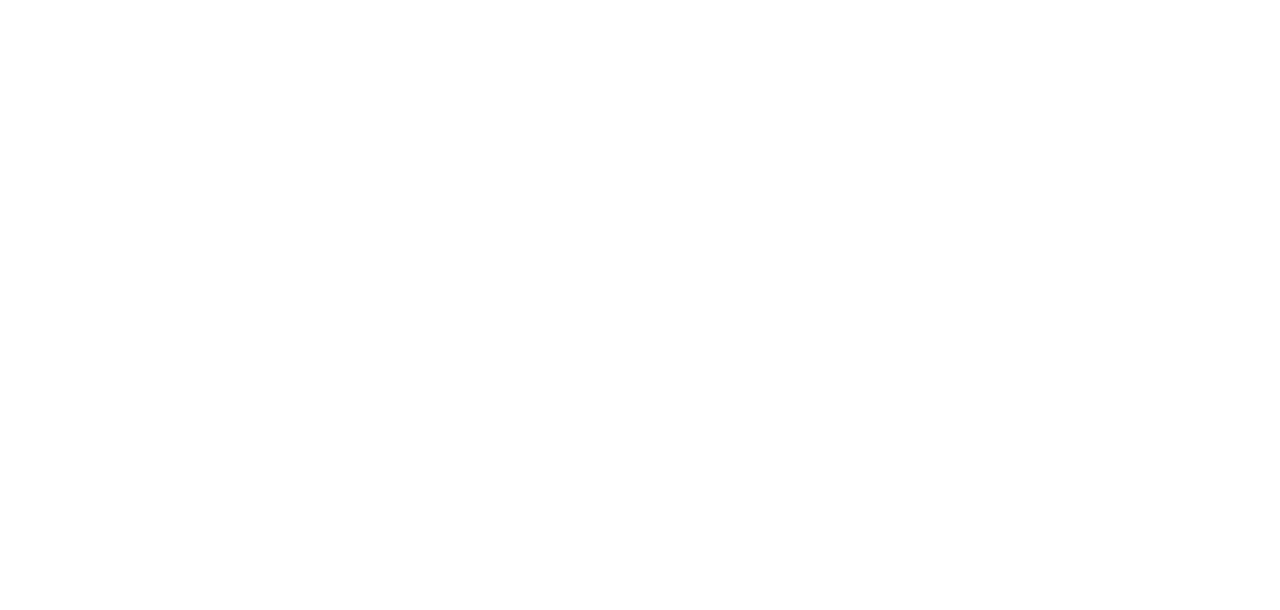
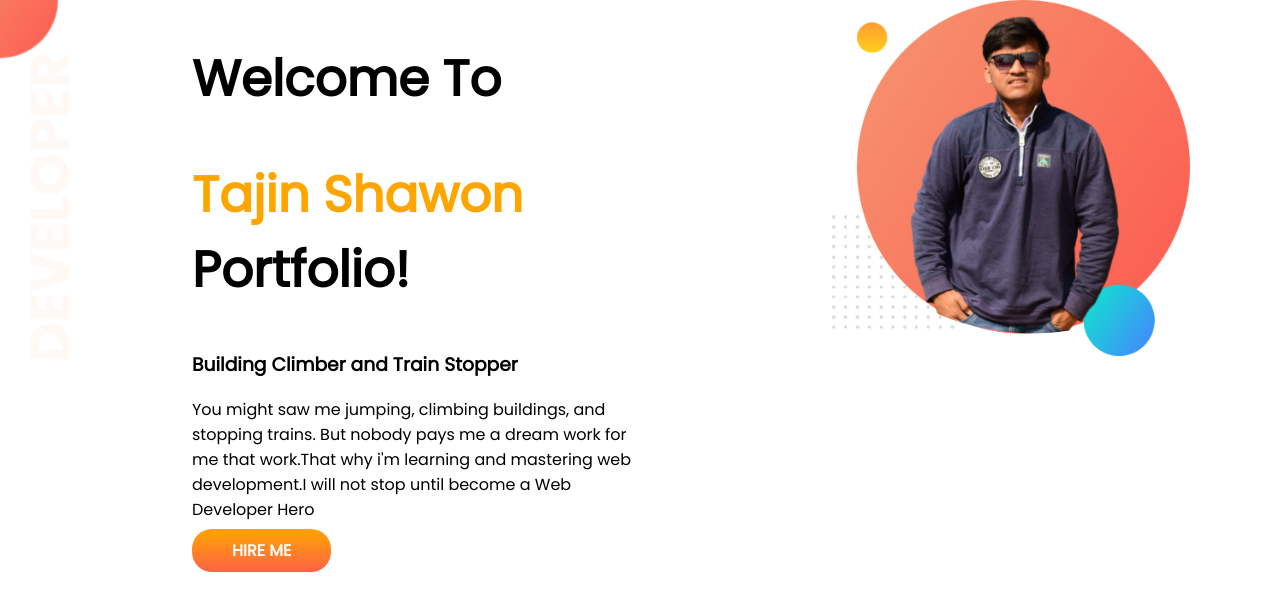
Before and after one commit to tajin002/project-1, a plain HTML site: page index.html in a window 1280 px wide. Drawn offline with Linux system fonts and the light colour scheme.

Commit message:
top-banner added

```diff
--- a/index.html
+++ b/index.html
@@ -5,9 +5,25 @@
     <meta http-equiv="X-UA-Compatible" content="IE=edge">
     <meta name="viewport" content="width=device-width, initial-scale=1.0">
     <title>Tajin Shawon</title>
+    <link rel="preconnect" href="https://fonts.googleapis.com">
+    <link rel="preconnect" href="https://fonts.gstatic.com" crossorigin>
+    <link href="https://fonts.googleapis.com/css2?family=Poppins&display=swap" rel="stylesheet">
+
     <link rel="stylesheet" href="style.css">
 </head>
 <body>
+    <section class="top-banner">
+        <div class="half-width">
+            <h1>Welcome To</h1>
+            <h1><span class="color-name">Tajin Shawon</span> Portfolio!</h1>
+            <h3>Building Climber and Train Stopper</h3>
+            <p>You might saw me jumping, climbing buildings, and stopping trains. But nobody pays me a dream work for me that work.That why i'm learning and mastering web development.I will not stop until become a Web Developer Hero</p>
+            <a class="link-button" target="_blank" href="https://www.facebook.com/tajin002/">HIRE ME</a>
+        </div>
+        <div  class="half-width">
+            <img src="images/my-bg.png" alt="">
 
+        </div>
+    </section>
 </body>
 </html>
--- a/style.css
+++ b/style.css
@@ -0,0 +1,32 @@
+body{
+    margin: 0;
+    font-family: 'Poppins', sans-serif;
+}
+h1{
+    font-size: 50px;
+}
+.color-name{
+    color: orange;
+}
+section{
+    display: flex;
+}
+.half-width{
+    width: 50%;
+    padding-left: 15%;
+}
+.half-width img {
+    width: 80%;
+}
+.link-button{
+    text-decoration: none;
+    background-image: linear-gradient(orange, tomato);
+    padding: 10px 40px;
+    border-radius: 20px;
+    color: white;
+    font-weight: 700;
+}
+.top-banner{
+    background-image: url(images/top-banner.png);
+    background-repeat: no-repeat;
+}
```
Also changed, not shown: images/dream-bg.png (added), images/exp-bg.png (added), images/my-bg.png (added), images/my-bg2.png (added), images/top-banner.png (added).
